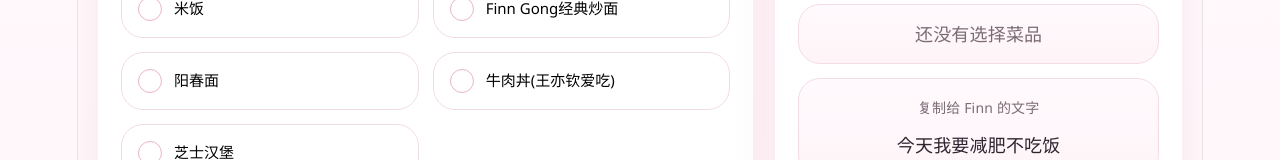
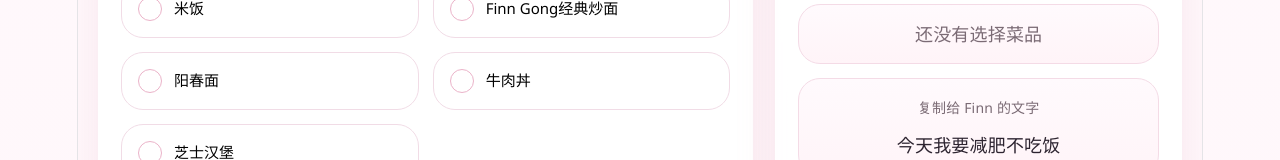
Before and after one commit to FinnGGG/my-menu-app, a React (Vite) app: page / in a window 1280 px wide. Shown: the part 457-617 px from the top of the page. Built offline with nearby package versions, Linux system fonts and the light colour scheme.

Commit message:
Update App.jsx

```diff
--- a/src/App.jsx
+++ b/src/App.jsx
@@ -2,7 +2,7 @@ import { useMemo, useState } from "react";
 import "./App.css";
 
 const menuData = {
-  主食: ["米饭", "Finn Gong经典炒面", "阳春面", "牛肉丼(王亦钦爱吃)", "芝士汉堡"],
+  主食: ["米饭", "Finn Gong经典炒面", "阳春面", "牛肉丼", "芝士汉堡"],
   鸡肉类: ["洋葱烧鸡", "蘑菇烧鸡"],
   肉类: ["小炒牛肉", "葱烧牛肉", "孜然土豆牛肉", "辣椒炒肉", "锅包肉"],
   蔬菜豆腐类: [
```
